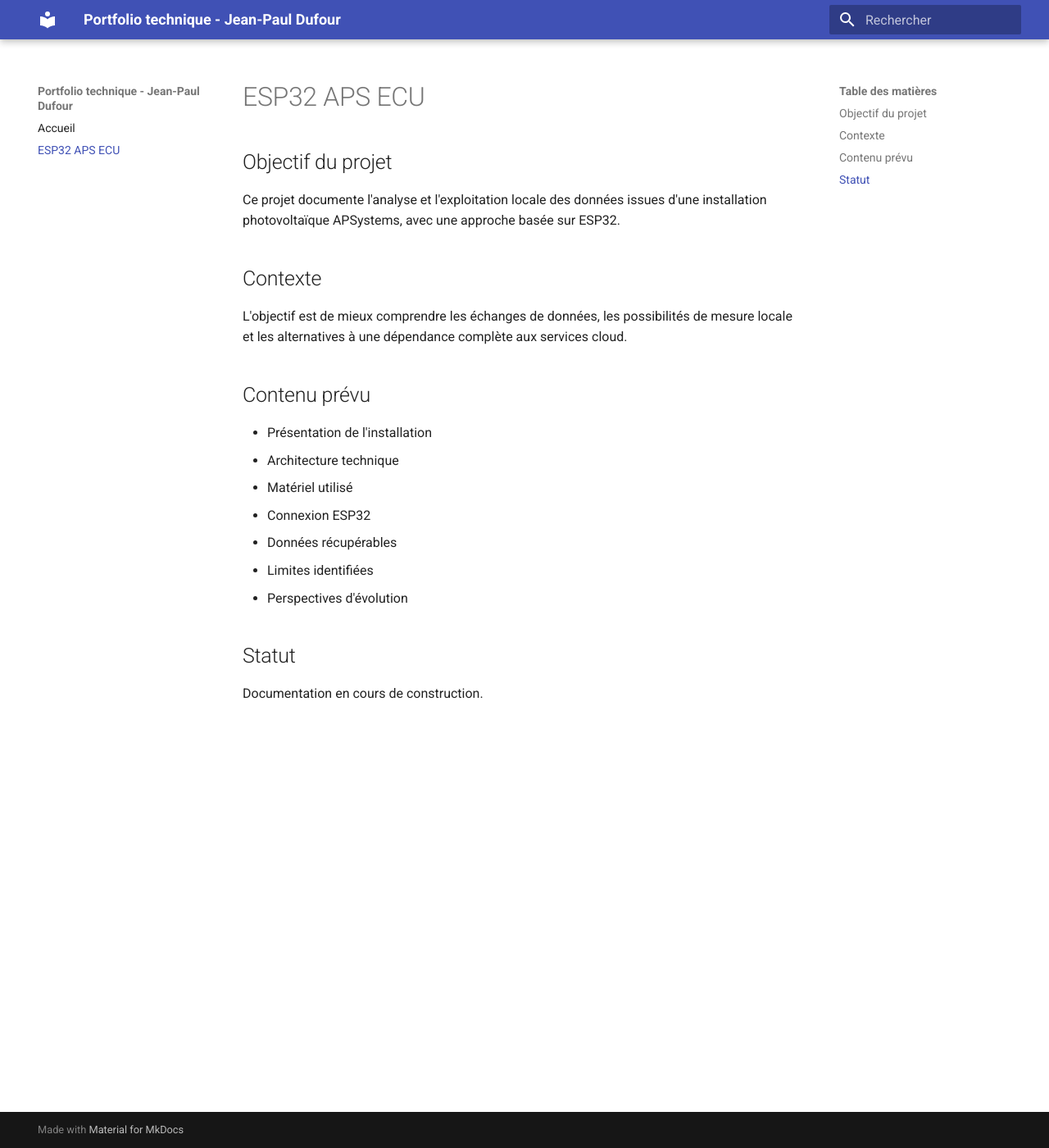
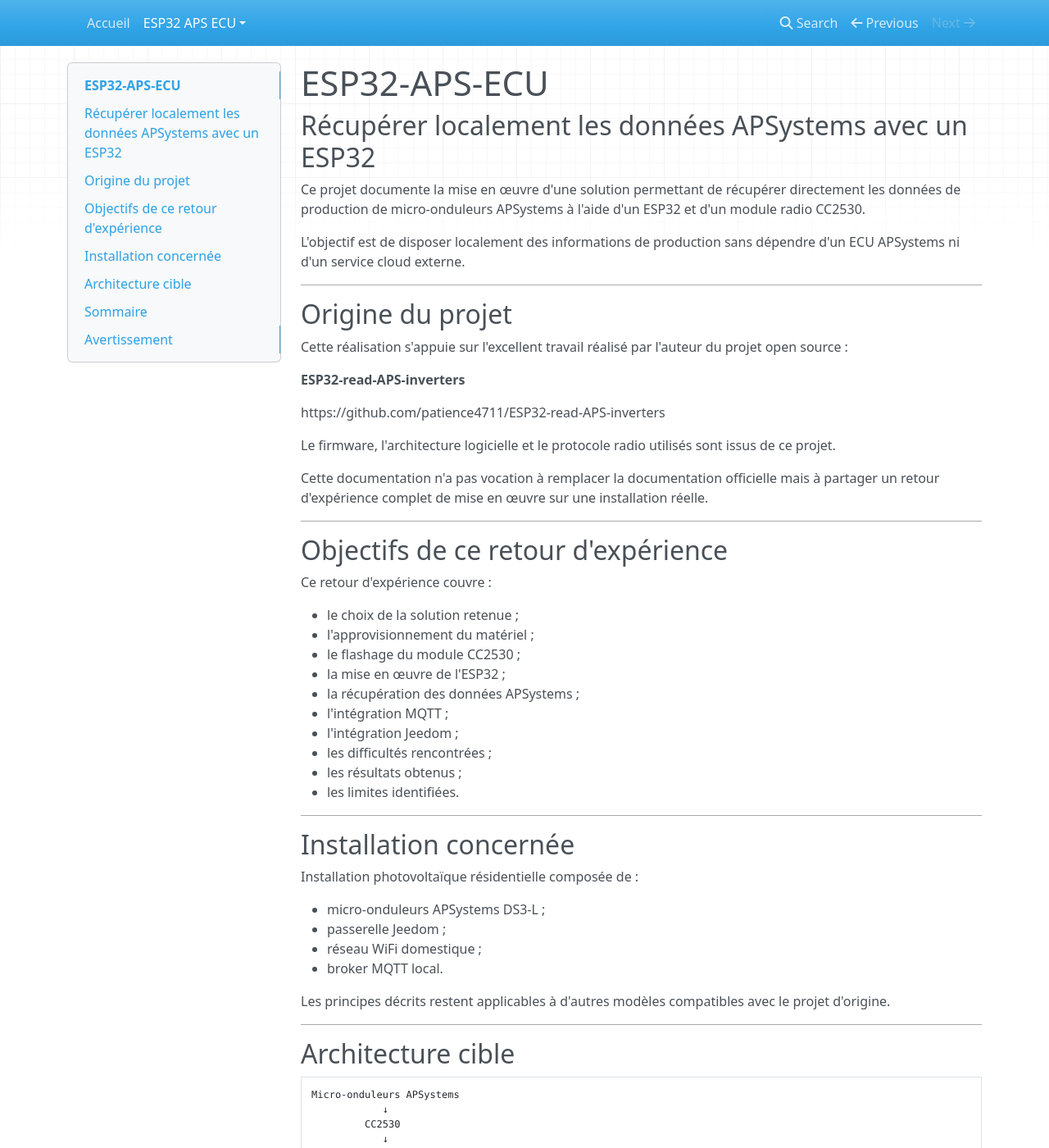
Before and after one commit to dufourjp/Portfolio, an MkDocs documentation site: the page built from docs/esp32-aps-ecu/index.md, in a window 1280 px wide and 1400 px high. Shown: the whole window at 82% size. Built offline with MkDocs 1.6.1, drawn with Linux system fonts in a browser that asks for light colours; nearby versions of some CDN libraries; some of the changed text lies outside the part shown.

Commit message:
Add ESP32 APS ECU project introduction

````diff
--- a/docs/esp32-aps-ecu/index.md
+++ b/docs/esp32-aps-ecu/index.md
@@ -1,23 +1,92 @@
-# ESP32 APS ECU
+# ESP32-APS-ECU
 
-## Objectif du projet
+## Récupérer localement les données APSystems avec un ESP32
 
-Ce projet documente l'analyse et l'exploitation locale des données issues d'une installation photovoltaïque APSystems, avec une approche basée sur ESP32.
+Ce projet documente la mise en œuvre d'une solution permettant de récupérer directement les données de production de micro-onduleurs APSystems à l'aide d'un ESP32 et d'un module radio CC2530.
 
-## Contexte
+L'objectif est de disposer localement des informations de production sans dépendre d'un ECU APSystems ni d'un service cloud externe.
 
-L'objectif est de mieux comprendre les échanges de données, les possibilités de mesure locale et les alternatives à une dépendance complète aux services cloud.
+---
 
-## Contenu prévu
+## Origine du projet
 
-- Présentation de l'installation
-- Architecture technique
-- Matériel utilisé
-- Connexion ESP32
-- Données récupérables
-- Limites identifiées
-- Perspectives d'évolution
+Cette réalisation s'appuie sur l'excellent travail réalisé par l'auteur du projet open source :
 
-## Statut
+**ESP32-read-APS-inverters**
 
-Documentation en cours de construction.
+https://github.com/patience4711/ESP32-read-APS-inverters
+
+Le firmware, l'architecture logicielle et le protocole radio utilisés sont issus de ce projet.
+
+Cette documentation n'a pas vocation à remplacer la documentation officielle mais à partager un retour d'expérience complet de mise en œuvre sur une installation réelle.
+
+---
+
+## Objectifs de ce retour d'expérience
+
+Ce retour d'expérience couvre :
+
+* le choix de la solution retenue ;
+* l'approvisionnement du matériel ;
+* le flashage du module CC2530 ;
+* la mise en œuvre de l'ESP32 ;
+* la récupération des données APSystems ;
+* l'intégration MQTT ;
+* l'intégration Jeedom ;
+* les difficultés rencontrées ;
+* les résultats obtenus ;
+* les limites identifiées.
+
+---
+
+## Installation concernée
+
+Installation photovoltaïque résidentielle composée de :
+
+* micro-onduleurs APSystems DS3-L ;
+* passerelle Jeedom ;
+* réseau WiFi domestique ;
+* broker MQTT local.
+
+Les principes décrits restent applicables à d'autres modèles compatibles avec le projet d'origine.
+
+---
+
+## Architecture cible
+
+```text
+Micro-onduleurs APSystems
+            ↓
+         CC2530
+            ↓
+          ESP32
+            ↓
+          MQTT
+            ↓
+         Jeedom
+```
+
+L'ensemble des données de production est récupéré localement puis publié vers le système domotique sans dépendance à Internet.
+
+---
+
+## Sommaire
+
+1. Pourquoi ce projet ?
+2. Architecture générale
+3. Matériel utilisé
+4. Flashage du CC2530
+5. Déploiement de l'ESP32
+6. Appairage avec les micro-onduleurs
+7. Intégration MQTT
+8. Intégration Jeedom
+9. Retour d'expérience
+10. Limites et perspectives
+
+---
+
+## Avertissement
+
+Cette documentation correspond à mon environnement de test et à mes choix d'intégration.
+
+Les informations fournies sont données à titre informatif et doivent être adaptées à votre propre installation.
--- a/mkdocs.yml
+++ b/mkdocs.yml
@@ -1,17 +1,14 @@
-site_name: Portfolio technique - Jean-Paul Dufour
-site_description: Documentation publique de projets techniques
-site_author: Jean-Paul Dufour
-
-theme:
-  name: material
-  language: fr
-
 nav:
   - Accueil: index.md
-  - ESP32 APS ECU: esp32-aps-ecu/index.md
 
-markdown_extensions:
-  - admonition
-  - tables
-  - toc:
-      permalink: true
+  - ESP32 APS ECU:
+      - Présentation: esp32-aps-ecu/index.md
+      - Pourquoi ce projet ?: esp32-aps-ecu/01-pourquoi-ce-projet.md
+      - Architecture générale: esp32-aps-ecu/02-architecture.md
+      - Matériel utilisé: esp32-aps-ecu/03-materiel.md
+      - Flashage CC2530: esp32-aps-ecu/04-cc2530.md
+      - Déploiement ESP32: esp32-aps-ecu/05-esp32.md
+      - MQTT: esp32-aps-ecu/06-mqtt.md
+      - Jeedom: esp32-aps-ecu/07-jeedom.md
+      - Retour d'expérience: esp32-aps-ecu/08-rex.md
+      - Limites et perspectives: esp32-aps-ecu/09-perspectives.md
````
